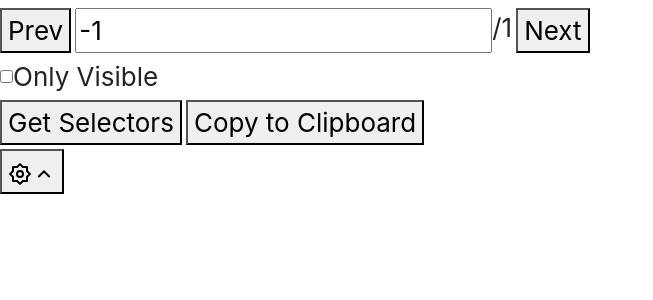
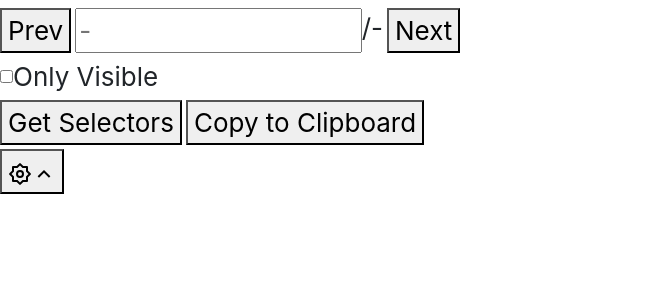
Before and after one commit to jlawrence6809/css-selector-helper, a React (Create React App) app: page / in a window 1280 px wide. Shown: the top 300 px of the page, without its empty margins (0-653 px from the left). Built offline with nearby package versions, Linux system fonts and the light colour scheme.

Commit message:
since we lose focus after entering text into the selector/paging input I think I'll just cut that feature for now. Saving what I have now for future reference.

```diff
--- a/src/App.tsx
+++ b/src/App.tsx
@@ -1,9 +1,14 @@
 import React from 'react';
 import './App.css';
-import ChromeExtensionApi, { Attribute, AttributesHierarchy, AttributeType } from './ChromeExtensionApi';
+import ChromeExtensionApi, { Attribute, AttributesHierarchy, AttributeType, SelectElementResult } from './ChromeExtensionApi';
 import 'bootstrap/dist/css/bootstrap.min.css';
 
 const CHROME_DARK_THEME = 'dark';
+
+const INITIAL_MATCH_STATE: SelectElementResult = {
+  currentMatch: -1,
+  matchCount: -1
+};
 
 interface IProps {
 }
@@ -11,11 +16,13 @@ interface IProps {
 interface IState {
   settingsExpanded: boolean;
   darkMode: boolean;
-  totalMatchesCount: number;
-  currentMatch: number;
+  matchState: SelectElementResult;
   attributesHierarchies: AttributesHierarchy[];
-  currentSelectors: string[][];
+  querySelectorState: QuerySelectorState;
+  visibleOnly: boolean;
 }
+
+type QuerySelectorState = string[][];
 
 class App extends React.Component<IProps, IState> {
 
@@ -26,19 +33,48 @@ class App extends React.Component<IProps, IState> {
     this.state = {
       settingsExpanded: false,
       darkMode: this.chromeExtensionApi.getTheme() === CHROME_DARK_THEME,
-      totalMatchesCount: 1,
-      currentMatch: -1,
+      matchState: INITIAL_MATCH_STATE,
       attributesHierarchies: [],
-      currentSelectors: [],
+      querySelectorState: [],
+      visibleOnly: false,
     };
   }
 
   async onClickPrev() {
-    console.log('Prev clicked!');
+    const currentMatch = this.state.matchState.currentMatch;
+    const result = await this.chromeExtensionApi.runSelectElemScript(
+      this.getCurrentSelectorString(),
+      currentMatch - 1,
+      this.state.visibleOnly,
+      true
+    );
+    this.setState({
+      matchState: result,
+    });
   }
 
   async onClickNext() {
-    console.log('Next clicked!');
+    const currentMatch = this.state.matchState.currentMatch;
+    const matchState = await this.chromeExtensionApi.runSelectElemScript(
+      this.getCurrentSelectorString(),
+      currentMatch < 1 ? 1 : currentMatch + 1,
+      this.state.visibleOnly,
+      true
+    );
+    this.setState({ matchState });
+  }
+
+  async onSelectedCounterChange(event: React.FormEvent<HTMLInputElement>) {
+    console.log('onSelectedCounterChange');
+    console.log(event.currentTarget.value);
+    console.log(event);
+    const matchState = await this.chromeExtensionApi.runSelectElemScript(
+      this.getCurrentSelectorString(),
+      parseInt(event.currentTarget.value),
+      this.state.visibleOnly,
+      true
+    );
+    this.setState({ matchState });
   }
 
   async onClickGetSelectors() {
@@ -46,7 +82,8 @@ class App extends React.Component<IProps, IState> {
     result.forEach(arr => arr.sort(this.compareAttributesForSort));
     this.setState({
       attributesHierarchies: result,
-      currentSelectors: [],
+      querySelectorState: [],
+      matchState: INITIAL_MATCH_STATE,
     });
   }
 
@@ -57,6 +94,30 @@ class App extends React.Component<IProps, IState> {
   async onOnlyVisibleToggle(event: any) {
     console.log('On only visible toggle!');
     console.log(event);
+  }
+
+  async onAttributeButtonClick(selector: string, rowIdx: number, buttonIdx: number) {
+    const selectors = [...this.state.querySelectorState];
+    if (!selectors[rowIdx]) {
+      selectors[rowIdx] = [];
+    }
+    if (!!selectors[rowIdx][buttonIdx]) {
+      delete selectors[rowIdx][buttonIdx];
+    } else {
+      selectors[rowIdx][buttonIdx] = selector;
+    }
+    const querySelector = this.getCurrentSelectorString(selectors);
+    let matchCount: number = 0;
+    if (!!querySelector) {
+      matchCount = await this.chromeExtensionApi.getNumberOfMatches(querySelector, false);
+    }
+    this.setState({
+      querySelectorState: selectors,
+      matchState: {
+        currentMatch: INITIAL_MATCH_STATE.currentMatch,
+        matchCount,
+      },
+    });
   }
 
   render() {
@@ -102,30 +163,70 @@ class App extends React.Component<IProps, IState> {
     );
   }
 
-
-  async onAttributeButtonClick(selector: string, rowIdx: number, buttonIdx: number) {
-    const selectors = [...this.state.currentSelectors];
-    if (!selectors[rowIdx]) {
-      selectors[rowIdx] = [];
-    }
-    if (!!selectors[rowIdx][buttonIdx]) {
-      delete selectors[rowIdx][buttonIdx];
-    } else {
-      selectors[rowIdx][buttonIdx] = selector;
-    }
-    const querySelector = this.getCurrentSelectorString();
-    let totalMatchesCount: number = 0;
-    if (!!querySelector) {
-      totalMatchesCount = await this.chromeExtensionApi.getNumberOfMatches(querySelector, false);
-    }
-    this.setState({
-      currentSelectors: selectors,
-      totalMatchesCount: totalMatchesCount,
-    });
+  renderMatchesFields() {
+    const currentMatch = this.state.matchState.currentMatch < 1 ? '' : this.state.matchState.currentMatch;
+    console.log('renderMatchesFields');
+    console.log(currentMatch);
+    const currentMatchWidth = `calc(${(currentMatch + '').length || 1}ch + 270px)`; // length in "character" units
+    const matchCount = this.state.matchState.matchCount < 1 ? '-' : this.state.matchState.matchCount;
+    return (
+      <div className="d-flex">
+        <button className="mr-1" onClick={() => this.onClickPrev()}>Prev</button>
+        <div className="selectedCounter d-flex mr-1">
+          <input
+            className="selectedCounterInput"
+            style={{width: currentMatchWidth}}
+            value={currentMatch}
+            onChange={ev => this.onSelectedCounterChange(ev)}
+            placeholder="-"
+            type="number"
+          ></input>
+          /
+          <div className="totalMatchesCount">{matchCount}</div>
+        </div>
+        <button onClick={() => this.onClickNext()}>Next</button>
+      </div>
+    );
   }
 
-  getCurrentSelectorString() {
-    const selectors = this.state.currentSelectors;
+  renderVisibilityButton() {
+    return (
+      <div className="d-flex">
+        <input type="checkbox" onChange={(event) => this.onOnlyVisibleToggle(event)}></input>
+        <div>Only Visible</div>
+      </div>
+    );
+  }
+
+  renderSettings() {
+    const settings = (
+      <div className="darkmode-setting">
+        todo settings
+      </div>
+    );
+    return (
+      <div className="settings">
+        <button onClick={() => this.toggleState('settingsExpanded')}>{this.renderSettingsIcon()}</button>
+        {this.state.settingsExpanded ? settings : null}
+      </div>
+    );
+  }
+
+  renderSettingsIcon() {
+    const settingsIcon = (<svg xmlns="http://www.w3.org/2000/svg" viewBox="0 0 24 24" width="24" height="24"><path fill="none" d="M0 0h24v24H0z"/><path d="M8.686 4l2.607-2.607a1 1 0 0 1 1.414 0L15.314 4H19a1 1 0 0 1 1 1v3.686l2.607 2.607a1 1 0 0 1 0 1.414L20 15.314V19a1 1 0 0 1-1 1h-3.686l-2.607 2.607a1 1 0 0 1-1.414 0L8.686 20H5a1 1 0 0 1-1-1v-3.686l-2.607-2.607a1 1 0 0 1 0-1.414L4 8.686V5a1 1 0 0 1 1-1h3.686zM6 6v3.515L3.515 12 6 14.485V18h3.515L12 20.485 14.485 18H18v-3.515L20.485 12 18 9.515V6h-3.515L12 3.515 9.515 6H6zm6 10a4 4 0 1 1 0-8 4 4 0 0 1 0 8zm0-2a2 2 0 1 0 0-4 2 2 0 0 0 0 4z"/></svg>);
+    const downArrow = (<svg xmlns="http://www.w3.org/2000/svg" viewBox="0 0 24 24" width="24" height="24"><path fill="none" d="M0 0h24v24H0z"/><path d="M12 13.172l4.95-4.95 1.414 1.414L12 16 5.636 9.636 7.05 8.222z"/></svg>);
+    const upArrow = (<svg xmlns="http://www.w3.org/2000/svg" viewBox="0 0 24 24" width="24" height="24"><path fill="none" d="M0 0h24v24H0z"/><path d="M12 10.828l-4.95 4.95-1.414-1.414L12 8l6.364 6.364-1.414 1.414z"/></svg>);
+    return (
+      <span>
+          {settingsIcon}
+          {this.state.settingsExpanded ? downArrow : upArrow}
+      </span>
+    );
+  }
+
+  // ~~~~~~~~~~~~~~~~~~~~~ HELPERS ~~~~~~~~~~~~~~~~~~~~~
+
+  getCurrentSelectorString(selectors: QuerySelectorState = this.state.querySelectorState) {
     return selectors.filter(arr => !!arr)
       .map(rowSelectors => rowSelectors.join(''))
       .filter(sel => !!sel)
@@ -169,56 +270,6 @@ class App extends React.Component<IProps, IState> {
     return "[" + attribute.name + "='" + attribute.value + "']";
   }
 
-  renderMatchesFields() {
-    return (
-      <div className="d-flex">
-        <button className="mr-1" onClick={() => this.onClickPrev()}>Prev</button>
-        <div className="selectedCounter d-flex mr-1">
-          <input className="selectedCounterInput" value={this.state.currentMatch}></input>
-          /
-          <div className="totalMatchesCount">{this.state.totalMatchesCount}</div>
-        </div>
-        <button onClick={() => this.onClickNext()}>Next</button>
-      </div>
-    );
-  }
-
-  renderVisibilityButton() {
-    return (
-      <div className="d-flex">
-        <input type="checkbox" onChange={(event) => this.onOnlyVisibleToggle(event)}></input>
-        <div>Only Visible</div>
-      </div>
-    );
-  }
-
-  renderSettings() {
-    const settings = (
-      <div className="darkmode-setting">
-        todo settings
-      </div>
-    );
-    return (
-      <div className="settings">
-        <button onClick={() => this.toggleState('settingsExpanded')}>{this.renderSettingsIcon()}</button>
-        {this.state.settingsExpanded ? settings : null}
-      </div>
-    );
-  }
-
-  renderSettingsIcon() {
-    const settingsIcon = (<svg xmlns="http://www.w3.org/2000/svg" viewBox="0 0 24 24" width="24" height="24"><path fill="none" d="M0 0h24v24H0z"/><path d="M8.686 4l2.607-2.607a1 1 0 0 1 1.414 0L15.314 4H19a1 1 0 0 1 1 1v3.686l2.607 2.607a1 1 0 0 1 0 1.414L20 15.314V19a1 1 0 0 1-1 1h-3.686l-2.607 2.607a1 1 0 0 1-1.414 0L8.686 20H5a1 1 0 0 1-1-1v-3.686l-2.607-2.607a1 1 0 0 1 0-1.414L4 8.686V5a1 1 0 0 1 1-1h3.686zM6 6v3.515L3.515 12 6 14.485V18h3.515L12 20.485 14.485 18H18v-3.515L20.485 12 18 9.515V6h-3.515L12 3.515 9.515 6H6zm6 10a4 4 0 1 1 0-8 4 4 0 0 1 0 8zm0-2a2 2 0 1 0 0-4 2 2 0 0 0 0 4z"/></svg>);
-    const downArrow = (<svg xmlns="http://www.w3.org/2000/svg" viewBox="0 0 24 24" width="24" height="24"><path fill="none" d="M0 0h24v24H0z"/><path d="M12 13.172l4.95-4.95 1.414 1.414L12 16 5.636 9.636 7.05 8.222z"/></svg>);
-    const upArrow = (<svg xmlns="http://www.w3.org/2000/svg" viewBox="0 0 24 24" width="24" height="24"><path fill="none" d="M0 0h24v24H0z"/><path d="M12 10.828l-4.95 4.95-1.414-1.414L12 8l6.364 6.364-1.414 1.414z"/></svg>);
-    return (
-      <span>
-          {settingsIcon}
-          {this.state.settingsExpanded ? downArrow : upArrow}
-      </span>
-    );
-  }
-
-  // HELPERS
   toggleState(stateName: string): void {
     // lots of hacky anys going on here...
     if (typeof (this.state as any)[stateName] === 'undefined') {
--- a/src/ChromeExtensionApi.tsx
+++ b/src/ChromeExtensionApi.tsx
@@ -70,7 +70,7 @@ export default class ChromeExtensionApi {
     return result.matchCount;
   }
 
-  private async runSelectElemScript(querySelector: string, desiredMatch: number, visibleOnly: boolean, inspectCurrentMatch: boolean): Promise<SelectElementResult> {
+  async runSelectElemScript(querySelector: string, desiredMatch: number, visibleOnly: boolean, inspectCurrentMatch: boolean): Promise<SelectElementResult> {
     const args = [
       querySelector,
       desiredMatch + '',
```
